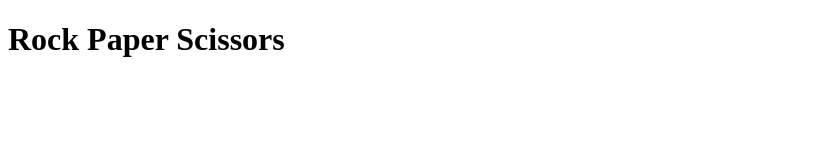
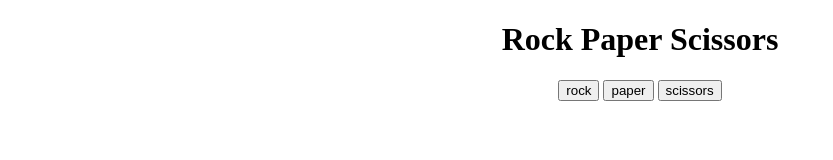
Before and after one commit to hatsandsocks/rpc_project, a plain HTML site: page index.html in a window 1280 px wide. Shown: the whole page, without its empty margins (0-833 px from the left). Drawn offline with Linux system fonts and the light colour scheme.

Commit message:
started building function

```diff
--- a/index.html
+++ b/index.html
@@ -1,15 +1,19 @@
 <!DOCTYPE html>
 <html>
 <head>
-        <link rel="stylesheet" href="style.css">
-
+    <title>Page Title</title>
+    <link rel="stylesheet" href="style.css" />
 </head>
 <body>
     <header>
     <h1>Rock Paper Scissors</h1>
     </header>
+    <div class="buttons">
+        <button onclick="rockFunction()">rock</button>
+        <button onclick="paperFunction()">paper</button>
+        <button onclick="scissorsFunction()">scissors</button>
+    </div>
 
-
+<script src="script.js"></script>
 </body>
-
 </html>
--- a/script.js
+++ b/script.js
@@ -0,0 +1,9 @@
+function rockFunction() {
+    alert("rock")
+}
+function paperFunction() {
+    alert("paper")
+}
+function scissorsFunction() {
+    alert("scissors")
+}
--- a/style.css
+++ b/style.css
@@ -0,0 +1,10 @@
+.buttons {
+    align-items: center;
+    text-align: center;
+}
+button {
+    align-content: center;
+}
+h1 {
+    text-align: center;
+}
```
Lines whose indentation alone changed are shown as unchanged.
